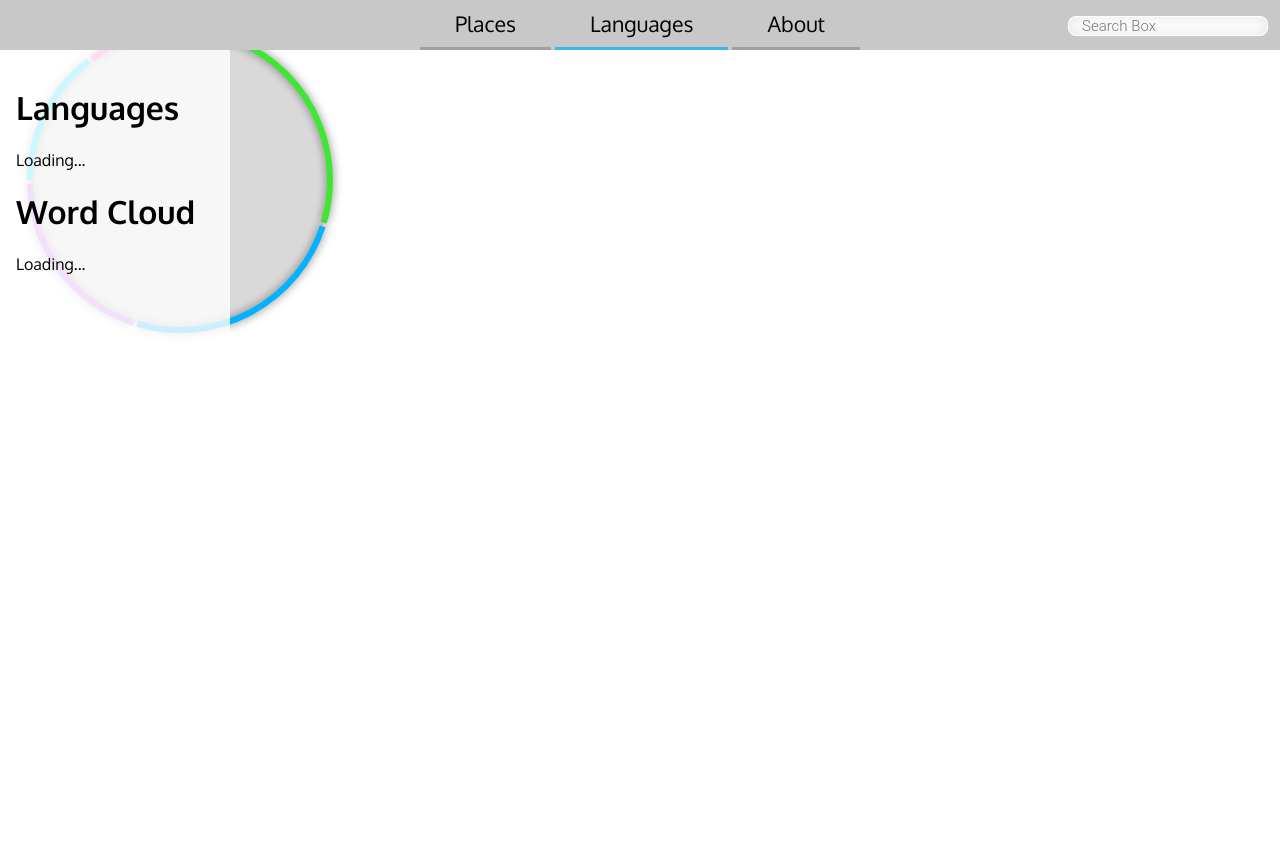
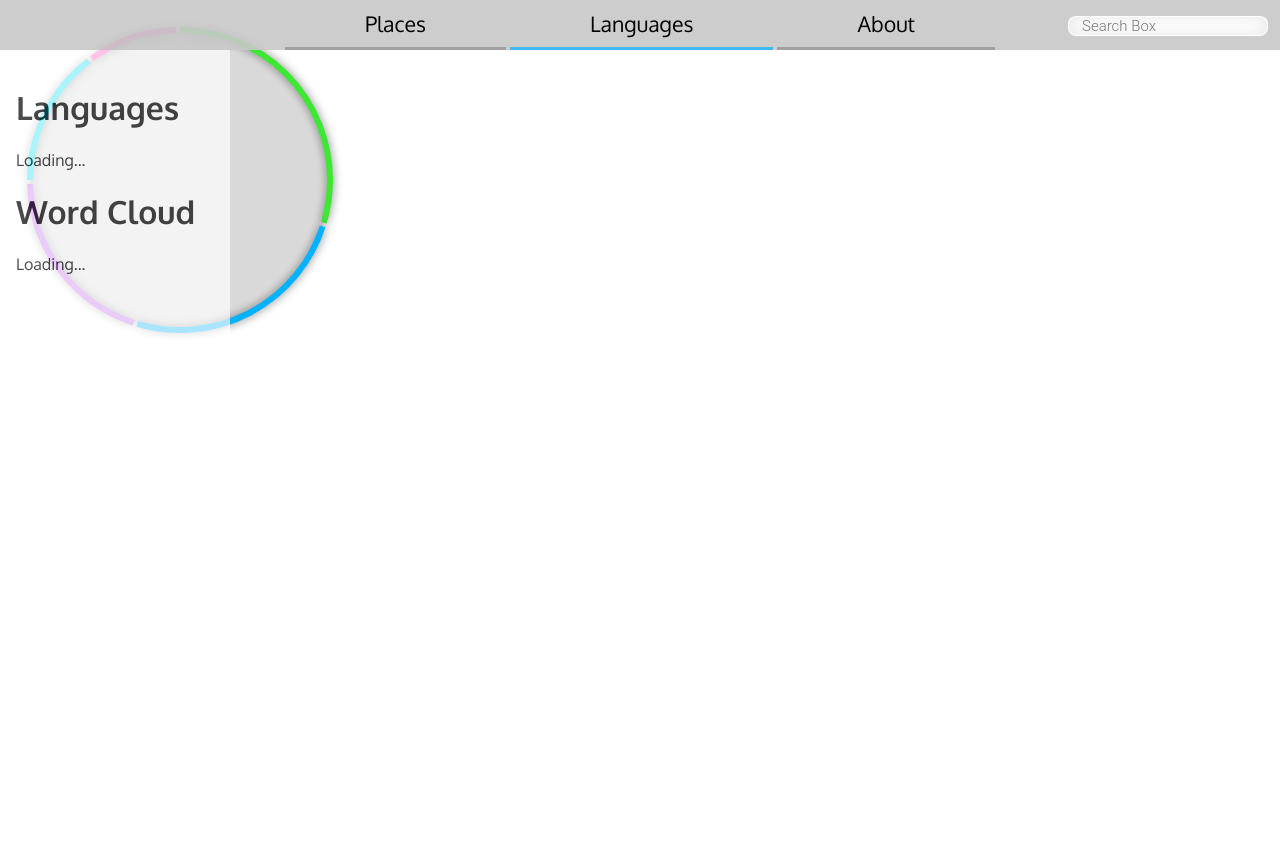
Before and after one commit to fuyumaou/Big-Data-and-Twitter, a Flask app: page / in a window 1280 px wide. Run offline with Flask 2, Linux system fonts and the light colour scheme; some libraries are stand-ins or nearby versions.

Commit message:
Hides circle when over sidebar, added transparency to header

```diff
--- a/static/css/style.css
+++ b/static/css/style.css
@@ -12,11 +12,11 @@ html, body {
 }
 
 #header {
-	position: relative;
+	position: fixed;
 	width: 100%;
 	height: 50px;
 	/*background-color: rgb(74, 208, 66);*/
-	background-color: rgb(200,200,200);
+	background-color: rgba(200,200,200,0.9);
 	z-index: 3;
 	/*box-shadow: 0px 2px 10px rgba(0,0,0,0.2); */
 }
@@ -35,15 +35,16 @@ html, body {
 		 -moz-box-sizing: content-box;
 					box-sizing: content-box;
 	display: inline-block;
-	padding: 10px 35px;
+	padding: 10px 80px;
 	font-size: 16pt;
 	height: 30px;
 	padding-bottom: 7px;
 	border-bottom: 3px solid rgb(160,160,160);
+	transition: all 250ms;
 }
 
 #menu li:hover {
-	background-color: rgb(190,190,190);
+	background-color: rgba(190,190,190,0.95);
 }
 
 #menu li:active {
@@ -73,9 +74,17 @@ html, body {
 	overflow: scroll;
 	width: 230px;
 	padding: 1em;
-	background-color: rgba( 255, 255, 255, 0.8);
+	margin-top: 50px;
+	padding-bottom: 50px;
+	background-color: rgba( 255, 255, 255, 0.95 );
+	opacity: 0.7;
 	/*box-shadow: 2px 0px 10px rgba(0,0,0,0.2);*/
 	z-index: 2;
+	transition: opacity 750ms;
+}
+
+#sidebar:hover {
+	opacity: 1;
 }
 
 .controls {
--- a/templates/map.html
+++ b/templates/map.html
@@ -42,6 +42,12 @@
 			// Draws placeholder segments while loading from db
 			var circle = $( "#circle-canvas" ).circle();
 			circle.drawLangaugeSegments( [30,25,20,15,10] );
+			$( "#sidebar" ).on( "mouseover", function(e) {
+				$( "#circle-canvas" ).hide();
+			} );
+			$( "#sidebar" ).on( "mouseleave", function(e) {
+				$( "#circle-canvas" ).show();
+			} );
 		</script>
 	</body>
 </html>
```
